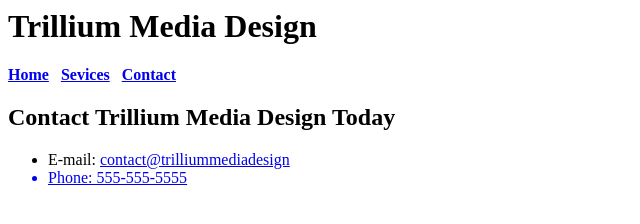
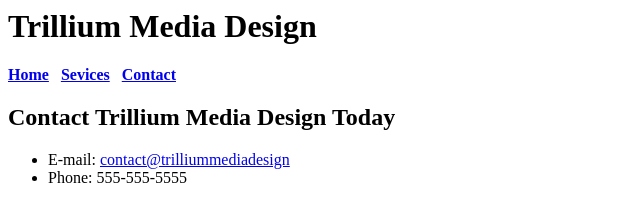
Before and after one commit to Techbow909/Chapter-2, a plain HTML site: page contact.html in a window 1280 px wide. Shown: the whole page, without its empty margins (0-640 px from the left). Drawn offline with Linux system fonts and the light colour scheme.

Commit message:
Update contact.html

```diff
--- a/contact.html
+++ b/contact.html
@@ -13,7 +13,7 @@
 <h2>Contact Trillium Media Design Today</h2>
 <ul>
     <li>E-mail:
-        <a href="mailto:contact@trilliummediadesign.com">contact@trilliummediadesign
+        <a href="mailto:contact@trilliummediadesign.com">contact@trilliummediadesign</a>
     </li>
 <li>Phone: 555-555-5555</li>
 </ul>
```
